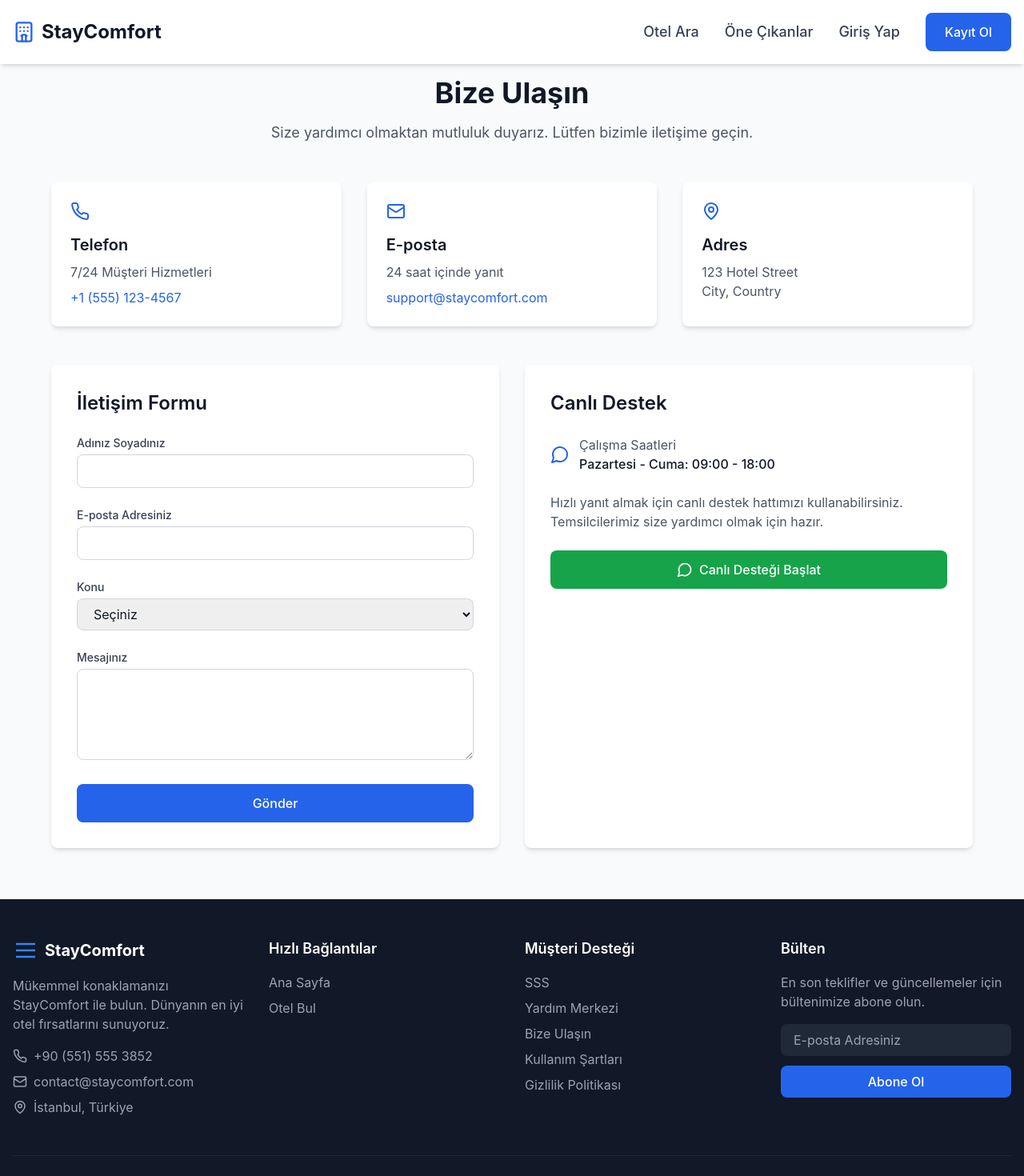
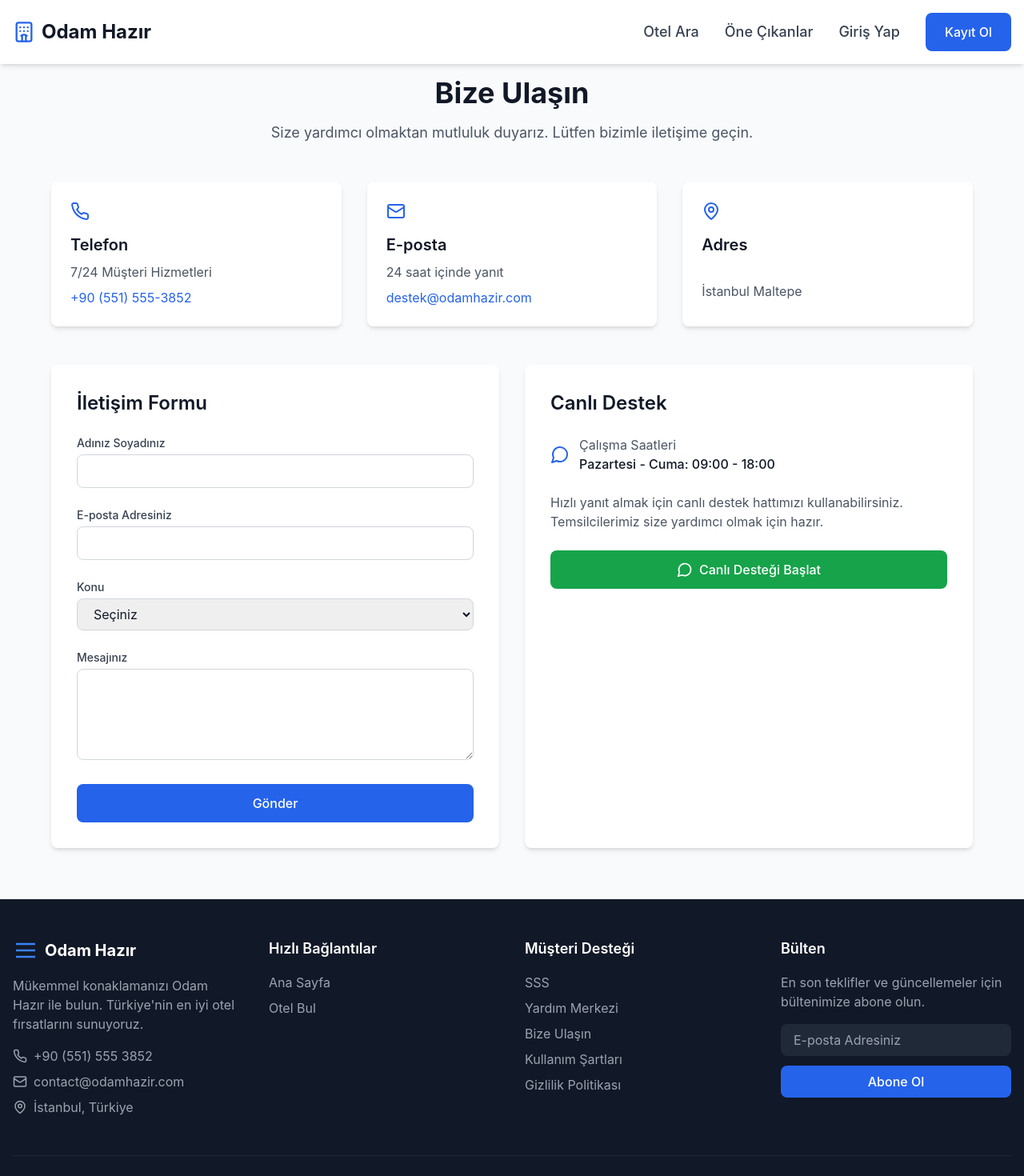
Before and after one commit to TalhaKARAHAN/StayComfort-Web-Project, a React (Vite) app: page /bize-ulasin in a window 1280 px wide. Shown: the top 1470 px of the page at 80% size. Built offline with nearby package versions, Linux system fonts and the light colour scheme.

Commit message:
Odam Hazır marka ve iletişim güncellemeleri

```diff
--- a/index.html
+++ b/index.html
@@ -4,7 +4,7 @@
     <meta charset="UTF-8" />
     <link rel="icon" type="image/svg+xml" href="/vite.svg" />
     <meta name="viewport" content="width=device-width, initial-scale=1.0" />
-    <title>Hotel Booking Website</title>
+    <title>Odam Hazır</title>
   </head>
   <body>
     <div id="root"></div>
--- a/src/components/Footer.tsx
+++ b/src/components/Footer.tsx
@@ -10,25 +10,25 @@ const Footer: React.FC = () => {
     {
       name: 'Facebook',
       icon: <Facebook size={24} />,
-      url: 'https://facebook.com/staycomfort',
+      url: 'https://facebook.com/odamhazir',
       color: 'hover:text-[#1877F2]'
     },
     {
       name: 'Twitter',
       icon: <Twitter size={24} />,
-      url: 'https://twitter.com/staycomfort',
+      url: 'https://twitter.com/odamhazir',
       color: 'hover:text-[#1DA1F2]'
     },
     {
       name: 'Instagram',
       icon: <Instagram size={24} />,
-      url: 'https://instagram.com/staycomfort',
+      url: 'https://instagram.com/odamhazir',
       color: 'hover:text-[#E4405F]'
     },
     {
       name: 'Youtube',
       icon: <Youtube size={24} />,
-      url: 'https://youtube.com/staycomfort',
+      url: 'https://youtube.com/odamhazir',
       color: 'hover:text-[#FF0000]'
     }
   ];
@@ -58,10 +58,10 @@ const Footer: React.FC = () => {
                   <path d="M3 12h18M3 6h18M3 18h18" />
                 </svg>
               </div>
-              <span className="text-xl font-bold">StayComfort</span>
+              <span className="text-xl font-bold">Odam Hazır</span>
             </div>
             <p className="text-gray-400 mb-4">
-              Mükemmel konaklamanızı StayComfort ile bulun. Dünyanın en iyi otel fırsatlarını sunuyoruz.
+              Mükemmel konaklamanızı Odam Hazır ile bulun. Türkiye'nin en iyi otel fırsatlarını sunuyoruz.
             </p>
             <div className="flex items-center text-gray-400 mb-2">
               <Phone size={18} className="mr-2" />
@@ -69,7 +69,7 @@ const Footer: React.FC = () => {
               </div>
             <div className="flex items-center text-gray-400 mb-2">
               <Mail size={18} className="mr-2" />
-              <a href="mailto:contact@staycomfort.com" className="hover:text-white transition">contact@staycomfort.com</a>
+              <a href="mailto:contact@odamhazir.com" className="hover:text-white transition">contact@odamhazir.com</a>
               </div>
             <div className="flex items-center text-gray-400">
               <MapPin size={18} className="mr-2" />
@@ -149,7 +149,7 @@ const Footer: React.FC = () => {
         <div className="mt-12 pt-8 border-t border-gray-800">
           <div className="flex flex-col md:flex-row justify-between items-center">
             <div className="text-gray-400 mb-4 md:mb-0">
-              © {new Date().getFullYear()} StayComfort. Tüm hakları saklıdır.
+              © {new Date().getFullYear()} Odam Hazır. Tüm hakları saklıdır.
             </div>
             <div className="flex space-x-6">
               {socialLinks.map((social, index) => (
--- a/src/components/Navbar.tsx
+++ b/src/components/Navbar.tsx
@@ -63,7 +63,7 @@ const Navbar: React.FC = () => {
                 isScrolled || !isHomePage ? 'text-gray-900' : 'text-white'
               }`}
             >
-              StayComfort
+              Odam Hazır
             </span>
           </Link>
 
--- a/src/pages/HomePage.tsx
+++ b/src/pages/HomePage.tsx
@@ -180,17 +180,17 @@ const HomePage: React.FC = () => {
               {
                 name: "Emma Thompson",
                 photo: "https://images.pexels.com/photos/733872/pexels-photo-733872.jpeg?auto=compress&cs=tinysrgb&w=1260&h=750&dpr=2",
-                text: "StayComfort otel bulmayı ve rezervasyon yapmayı çok kolay hale getirdi. Fiyatlar diğer sitelere göre daha iyiydi ve rezervasyonumu değiştirmem gerektiğinde müşteri hizmetleri mükemmeldi."
+                text: "Odam Hazır otel bulmayı ve rezervasyon yapmayı çok kolay hale getirdi. Fiyatlar diğer sitelere göre daha iyiydi ve rezervasyonumu değiştirmem gerektiğinde müşteri hizmetleri mükemmeldi."
               },
               {
                 name: "Michael Johnson",
                 photo: "https://images.pexels.com/photos/220453/pexels-photo-220453.jpeg?auto=compress&cs=tinysrgb&w=1260&h=750&dpr=2",
-                text: "StayComfort'u hem iş hem de tatil seyahatlerim için kullandım. Arayüz temiz ve sezgisel, filtreleme ve tam olarak ihtiyacım olanı bulmayı kolaylaştırıyor. Şiddetle tavsiye ederim!"
+                text: "Odam Hazır'ı hem iş hem de tatil seyahatlerim için kullandım. Arayüz temiz ve sezgisel, filtreleme ve tam olarak ihtiyacım olanı bulmayı kolaylaştırıyor. Şiddetle tavsiye ederim!"
               },
               {
                 name: "Sophia Martinez",
                 photo: "https://images.pexels.com/photos/774909/pexels-photo-774909.jpeg?auto=compress&cs=tinysrgb&w=1260&h=750&dpr=2",
-                text: "Ücretsiz iptal seçeneği, belirsiz zamanlarda rezervasyon yaparken bana huzur verdi. Ve iptal etmem gerektiğinde, süreç sorunsuzdu. StayComfort'u kesinlikle tekrar kullanacağım."
+                text: "Ücretsiz iptal seçeneği, belirsiz zamanlarda rezervasyon yaparken bana huzur verdi. Ve iptal etmem gerektiğinde, süreç sorunsuzdu. Odam Hazır'ı kesinlikle tekrar kullanacağım."
               }
             ].map((testimonial, index) => (
               <div key={index} className="bg-white p-8 rounded-lg shadow-md">
--- a/src/pages/PaymentPage.tsx
+++ b/src/pages/PaymentPage.tsx
@@ -116,7 +116,7 @@ const PaymentPage: React.FC = () => {
       // Başarılı ödeme
       setPaymentStatus({
         success: true,
-        message: 'Ödemeniz başarıyla tamamlandı. Rezervasyon detaylarınız email adresinize gönderilecektir.'
+        message: 'Ödemeniz başarıyla tamamlandı. Rezervasyon detaylarınız Odam Hazır tarafından email adresinize gönderilecektir.'
       });
       setIsPopupOpen(true);
     } catch (error) {
--- a/src/pages/support/BizeUlasin.tsx
+++ b/src/pages/support/BizeUlasin.tsx
@@ -53,7 +53,7 @@ const BizeUlasin: React.FC = () => {
               <h3 className="text-xl font-semibold text-gray-900 mb-2">Telefon</h3>
               <p className="text-gray-600 mb-2">7/24 Müşteri Hizmetleri</p>
               <a href="tel:+1555123-4567" className="text-blue-600 hover:text-blue-700">
-                +1 (555) 123-4567
+                +90 (551) 555-3852
               </a>
             </div>
 
@@ -61,8 +61,8 @@ const BizeUlasin: React.FC = () => {
               <Mail className="text-blue-600 mb-4" size={24} />
               <h3 className="text-xl font-semibold text-gray-900 mb-2">E-posta</h3>
               <p className="text-gray-600 mb-2">24 saat içinde yanıt</p>
-              <a href="mailto:support@staycomfort.com" className="text-blue-600 hover:text-blue-700">
-                support@staycomfort.com
+              <a href="mailto:destek@odamhazir.com" className="text-blue-600 hover:text-blue-700">
+                destek@odamhazir.com
               </a>
             </div>
 
@@ -70,8 +70,8 @@ const BizeUlasin: React.FC = () => {
               <MapPin className="text-blue-600 mb-4" size={24} />
               <h3 className="text-xl font-semibold text-gray-900 mb-2">Adres</h3>
               <p className="text-gray-600">
-                123 Hotel Street<br />
-                City, Country
+                <br />
+                İstanbul Maltepe
               </p>
             </div>
           </div>
--- a/src/pages/support/GizlilikPolitikasi.tsx
+++ b/src/pages/support/GizlilikPolitikasi.tsx
@@ -85,7 +85,7 @@ const GizlilikPolitikasi: React.FC = () => {
           <div className="bg-white rounded-lg shadow-md p-8 mb-8">
             <div className="prose max-w-none">
               <p className="text-gray-700 mb-6">
-                StayComfort.com olarak kişisel verilerinizin güvenliği bizim için önemlidir.
+                odamhazir.com olarak kişisel verilerinizin güvenliği bizim için önemlidir.
                 Bu gizlilik politikası, hangi verilerinizi nasıl topladığımızı, kullandığımızı
                 ve koruduğumuzu açıklar. Sitemizi kullanarak bu politikayı kabul etmiş sayılırsınız.
               </p>
@@ -123,7 +123,7 @@ const GizlilikPolitikasi: React.FC = () => {
                 </p>
                 <div className="space-y-2">
                   <p className="text-gray-700">
-                    <strong>E-posta:</strong> kvkk@staycomfort.com
+                    <strong>E-posta:</strong> kvkk@odamhazir.com
                   </p>
                   <p className="text-gray-700">
                     <strong>Telefon:</strong> +90 (212) 123 45 67
--- a/src/pages/support/KullanimSartlari.tsx
+++ b/src/pages/support/KullanimSartlari.tsx
@@ -7,7 +7,7 @@ const KullanimSartlari: React.FC = () => {
       title: "Genel Hükümler",
       icon: <Shield className="w-6 h-6" />,
       content: [
-        "Bu kullanım şartları, StayComfort.com web sitesini kullanımınızı düzenleyen yasal bir anlaşmadır.",
+        "Bu kullanım şartları, odamhazir.com web sitesini kullanımınızı düzenleyen yasal bir anlaşmadır.",
         "Siteyi kullanarak bu şartları kabul etmiş sayılırsınız.",
         "Şartlarda yapılacak değişiklikler, sitede yayınlandığı tarihte yürürlüğe girer.",
         "Şartları kabul etmiyorsanız, lütfen sitemizi kullanmayınız."
@@ -84,7 +84,7 @@ const KullanimSartlari: React.FC = () => {
           <div className="bg-white rounded-lg shadow-md p-8 mb-8">
             <div className="prose max-w-none">
               <p className="text-gray-700 mb-6">
-                StayComfort.com'u kullanmadan önce lütfen bu kullanım şartlarını dikkatlice okuyunuz.
+                odamhazir.com'u kullanmadan önce lütfen bu kullanım şartlarını dikkatlice okuyunuz.
                 Sitemizi kullanarak bu şartları kabul etmiş sayılırsınız. Şartları kabul etmiyorsanız,
                 lütfen sitemizi kullanmayınız.
               </p>
--- a/src/pages/support/YardimMerkezi.tsx
+++ b/src/pages/support/YardimMerkezi.tsx
@@ -144,8 +144,8 @@ const YardimMerkezi: React.FC = () => {
                 <div>
                   <h3 className="font-medium text-gray-900 mb-1">7/24 Destek Hattı</h3>
                   <p className="text-gray-600 mb-1">Hemen Arayın</p>
-                  <a href="tel:+1555123-4567" className="text-blue-600 hover:text-blue-700 font-medium">
-                    +1 (555) 123-4567
+                  <a href="tel:+905515553852" className="text-blue-600 hover:text-blue-700 font-medium">
+                    +90 (551) 555-3852
                   </a>
                 </div>
               </div>
@@ -155,8 +155,8 @@ const YardimMerkezi: React.FC = () => {
                 <div>
                   <h3 className="font-medium text-gray-900 mb-1">E-posta Desteği</h3>
                   <p className="text-gray-600 mb-1">24 Saat İçinde Yanıt</p>
-                  <a href="mailto:support@staycomfort.com" className="text-blue-600 hover:text-blue-700 font-medium">
-                    support@staycomfort.com
+                  <a href="mailto:iletisim@odamhazir.com" className="text-blue-600 hover:text-blue-700 font-medium">
+                    iletisim@odamhazir.com
                   </a>
                 </div>
               </div>
```
